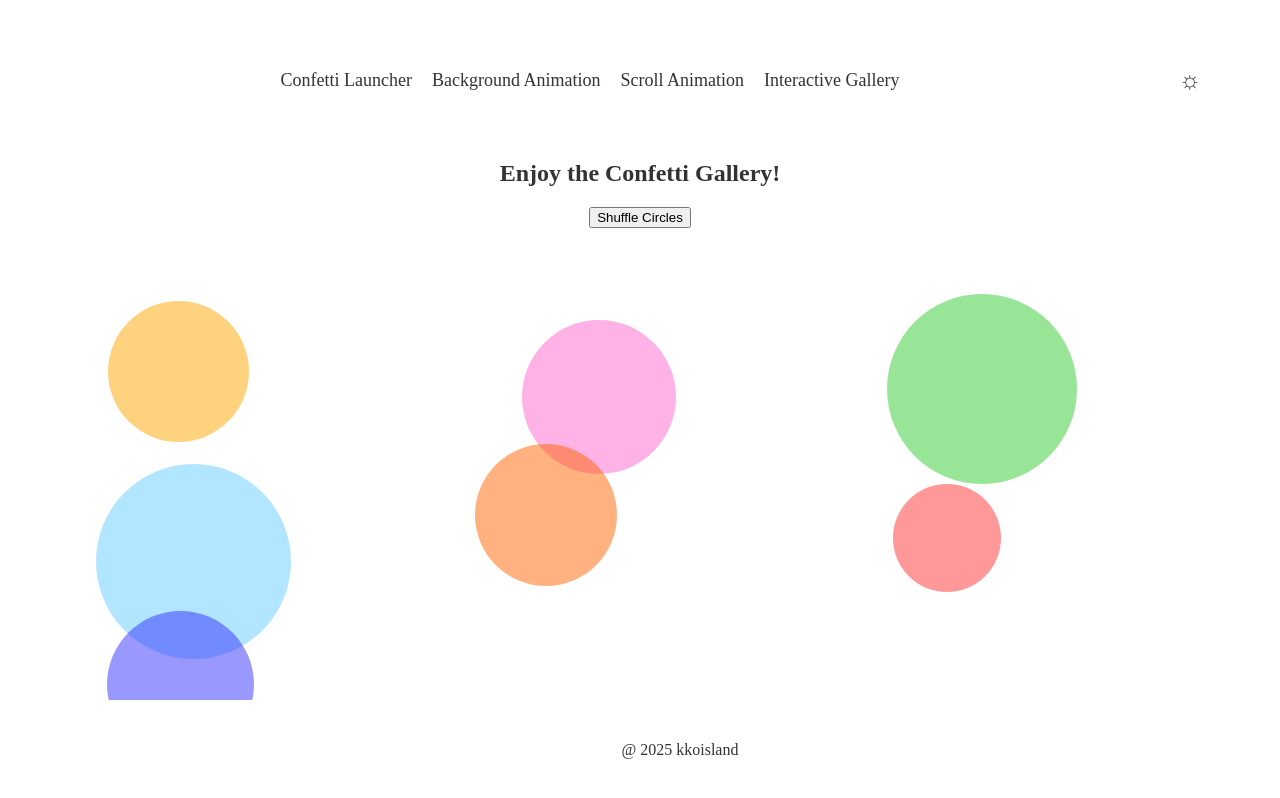
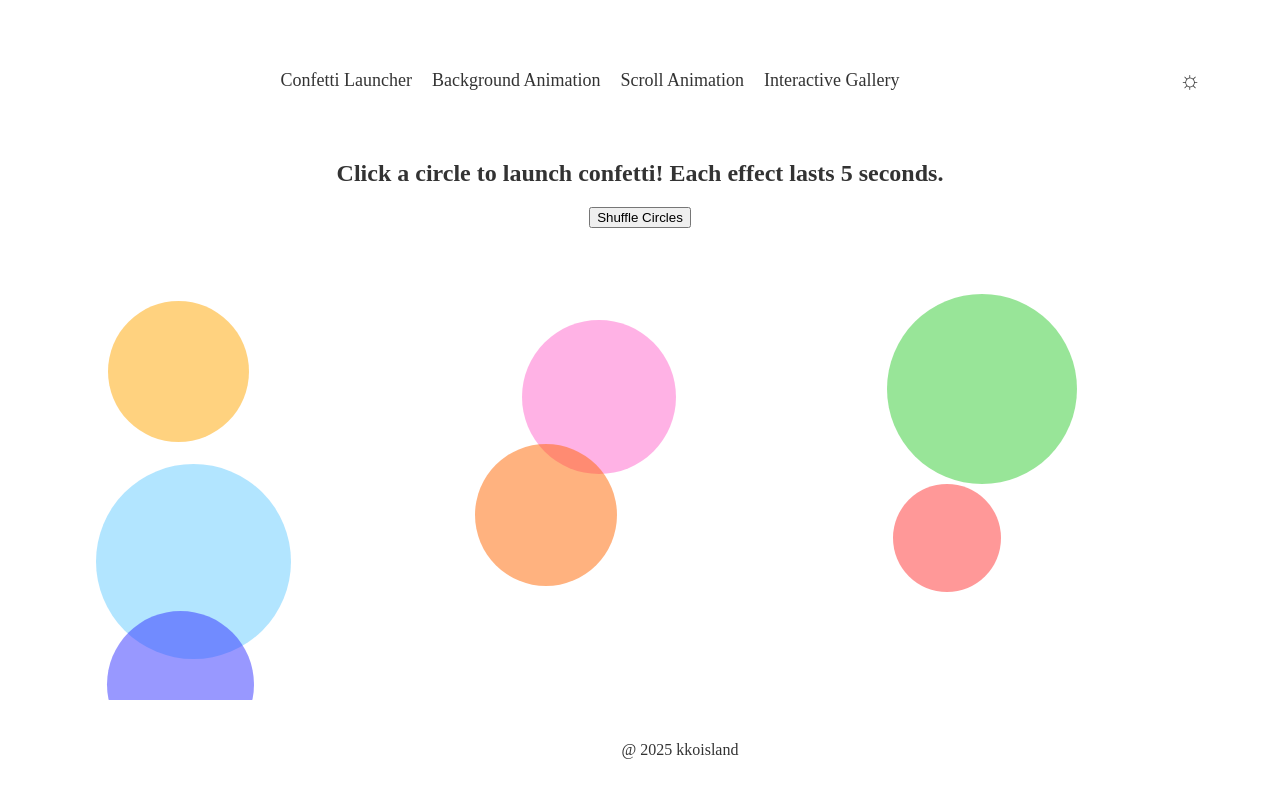
Before and after one commit to kkoisland/confetti-app, a React (Vite) app: page /#/gallery in a window 1280 px wide. Shown: the top 798 px of the page. Built offline with nearby package versions, Linux system fonts and the light colour scheme.

Commit message:
Update gallery description text for clarity

```diff
--- a/src/pages/ConfettiGalleryPage.tsx
+++ b/src/pages/ConfettiGalleryPage.tsx
@@ -2,7 +2,7 @@ import ConfettiGallary from '../components/ConfettiGallery/ConfettiGallery';
 const ConfettiGalleryPage = () => {
   return (
     <div>
-      <h2>Enjoy the Confetti Gallery!</h2>
+      <h2>Click a circle to launch confetti! Each effect lasts 5 seconds.</h2>
       <ConfettiGallary />
     </div>
   );
```
